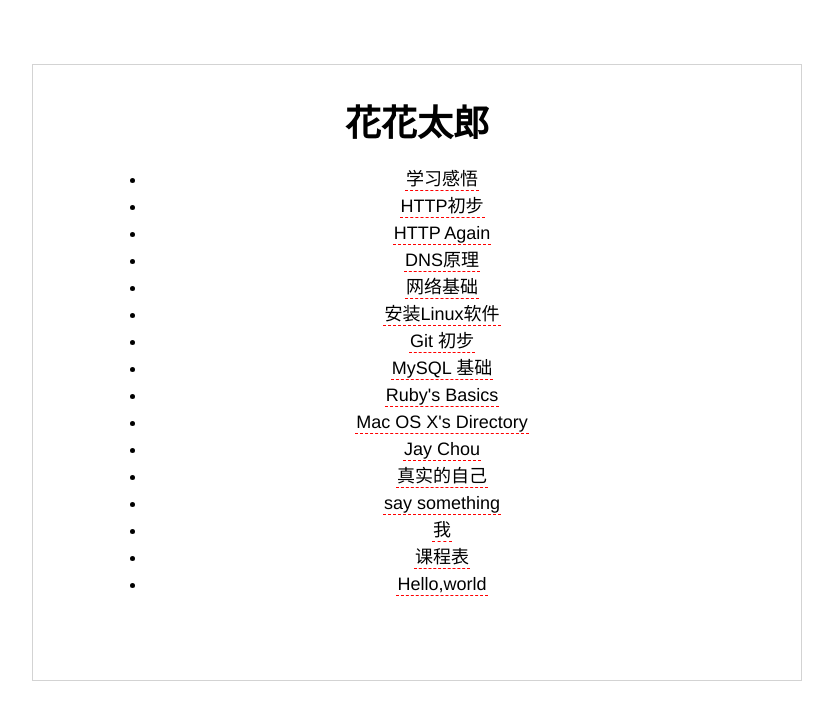
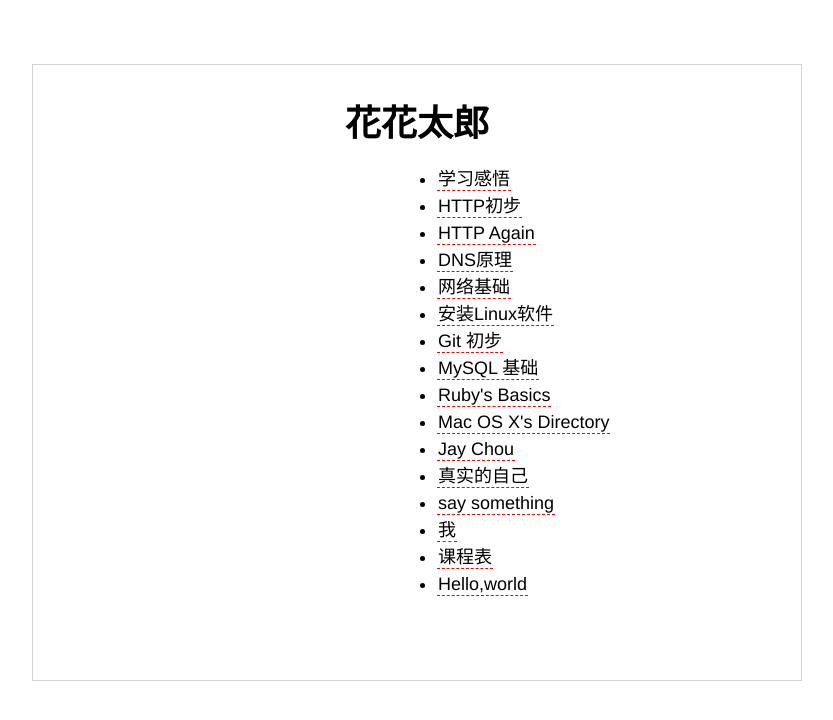
Before and after one commit to 0x00evil/0x00evil.github.io, a Jekyll site: the page built from index.html, in a window 1280 px wide. Shown: the top 720 px of the page, without its empty margins (224-1057 px from the left). Built offline with Jekyll 4.4.1, drawn with Linux system fonts in a browser that asks for light colours.

Commit message:
index test

```diff
--- a/index.html
+++ b/index.html
@@ -5,6 +5,6 @@ title: 花花太郎
 <h1 align="center">{{page.title}}</h1>
 <ul>
   {% for post in site.posts %}
-  <li align="center"><a href="{{site.baseurl}}{{post.url}}">{{post.title}}</a></li>
+  <li style="margin-left: 50%"><a href="{{site.baseurl}}{{post.url}}">{{post.title}}</a></li>
   {% endfor %}
 </ul>
```
